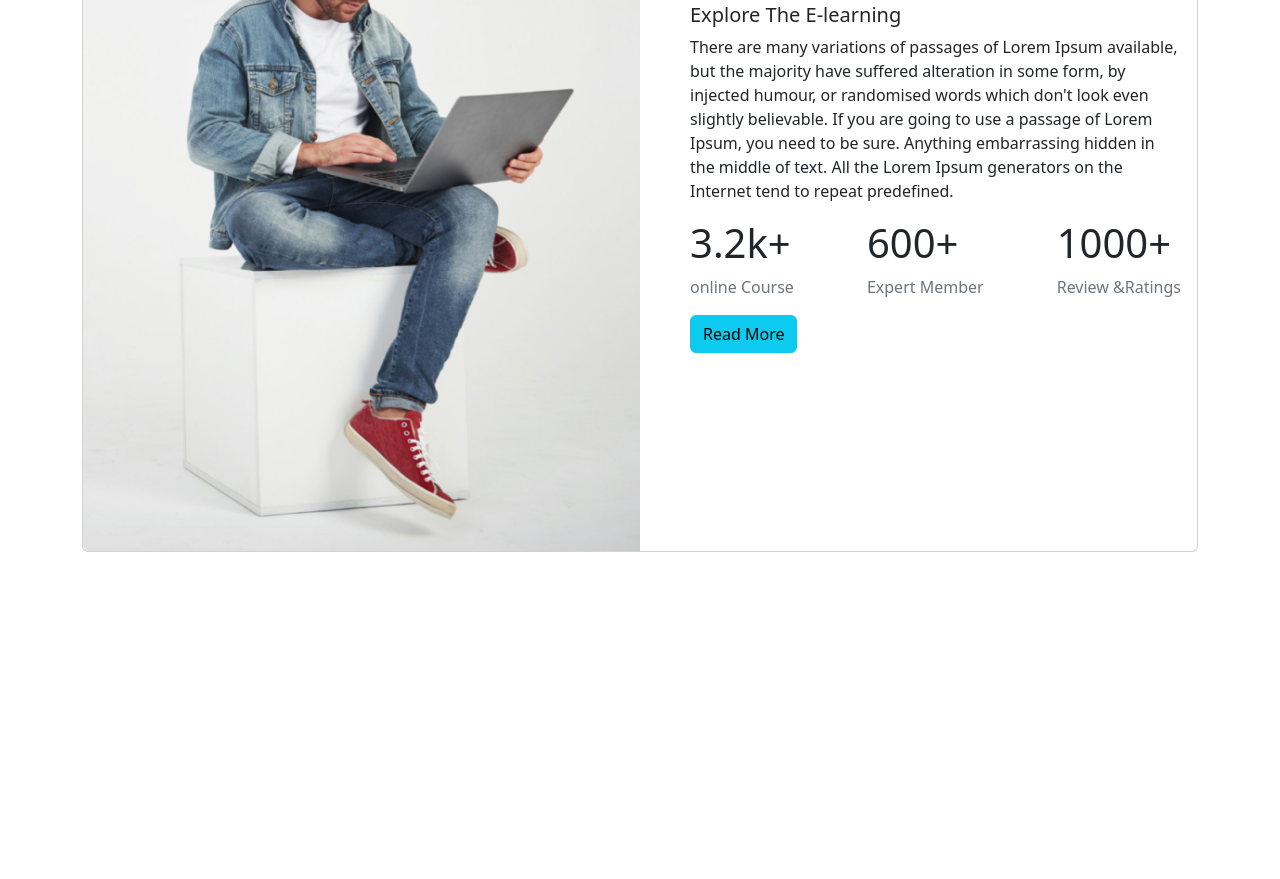
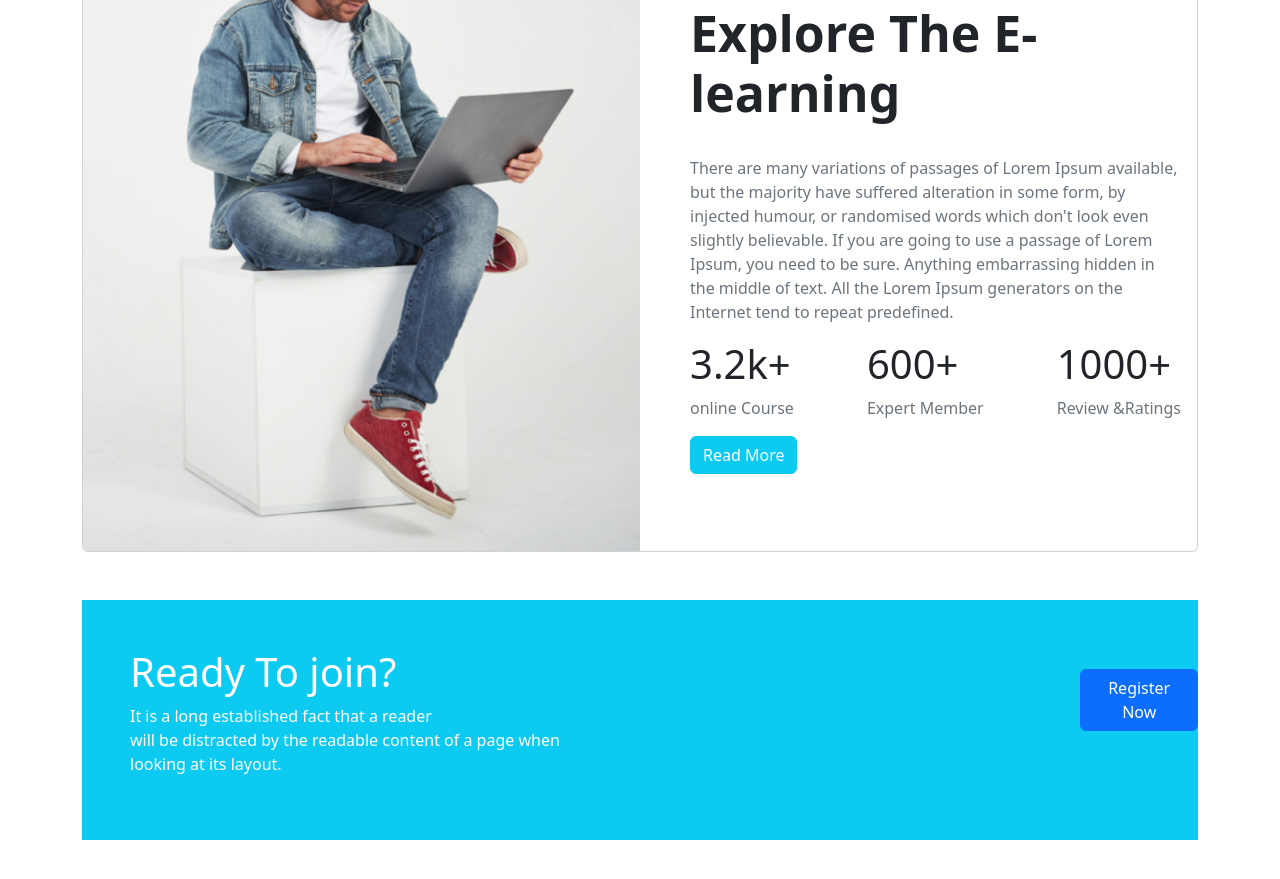
Before and after one commit to mukit4300/edtech-website-assignment, a plain HTML site: page index.html in a window 1280 px wide. Shown: the part 2092-2971 px from the top of the page. Before the commit the page ends 2660 px from the top, so only its background shows below. Drawn offline with nearby package versions, Linux system fonts and the light colour scheme.

Commit message:
modal addad

```diff
--- a/index.html
+++ b/index.html
@@ -6,7 +6,7 @@
     <title>Bootstrap demo</title>
     <!--bootstrap css link-->
     <link href="https://cdn.jsdelivr.net/npm/bootstrap@5.2.3/dist/css/bootstrap.min.css" rel="stylesheet" integrity="sha384-rbsA2VBKQhggwzxH7pPCaAqO46MgnOM80zW1RWuH61DGLwZJEdK2Kadq2F9CUG65" crossorigin="anonymous">
-    <link rel="stylesheet" href="style.css">
+    <link rel="stylesheet" href="styles.css">
   </head>
   <body>
     <!--header-->
@@ -191,20 +191,55 @@
           </div>
           <div class="col-md-6">
             <div class="card-body flex flex-column "style="padding-top:200px ;padding-left:50px">
-              <h5 class="card-title">Explore The E-learning</h5>
-              <p class="card-text">There are many variations of passages of Lorem Ipsum available, but the majority have suffered alteration in some form, by injected humour, or randomised words which don't look even slightly believable. If you are going to use a passage of Lorem Ipsum, you need to be sure.
+              <h5 class=" maine card-title fw-bolder ">Explore The E-learning</h5>
+              <p class="card-text text-muted">There are many variations of passages of Lorem Ipsum available, but the majority have suffered alteration in some form, by injected humour, or randomised words which don't look even slightly believable. If you are going to use a passage of Lorem Ipsum, you need to be sure.
                 Anything embarrassing hidden in the middle of text. All the Lorem Ipsum generators on the Internet tend to repeat predefined.
-                <div class="d-flex justify-content-between">
+                <div class="d-flex justify-content-between mt-5cfw-bolder">
                   <div class="point"><h1>3.2k+</h1>
                   <p class="text-muted">online Course</p></div>
                   <div class="point"><h1>600+</h1><p class="text-muted">Expert Member</p></div>
                   <div class="point"><h1>1000+</h1><p class="text-muted">Review &Ratings</p></div>
                 </div>
-                <button class="btn btn-info">Read More</button>
+                <button class="btn btn-info text-white">Read More</button>
             </div>
           </div>
         </div>
       </div>
+      </div>
+      <!--ready to join /modal-->
+      <div class="bg-info h-50 d-flex mt-5 mb-5">
+       <div class="w-50 p-5">
+        <h1 class="text-white">Ready To join?</h1>
+        <p class="text-white">It is a long established fact that a reader<br> will be distracted by the readable content of a page when looking at its layout.</p>
+       </div>
+       <div class="d-flex align-items-end justify-content-end flex-column pb-5 ps-5 mb-3">
+        <div class="regbtn">
+          <!-- Button trigger modal -->
+<button type="button" class="btn btn-primary" data-bs-toggle="modal" data-bs-target="#exampleModal">
+  Register Now
+</button>
+</div>
+<!-- Modal -->
+<div class="modal fade" id="exampleModal" tabindex="-1" aria-labelledby="exampleModalLabel" aria-hidden="true">
+  <div class="modal-dialog">
+    <div class="modal-content">
+      <div class="modal-header">
+        <h1 class="modal-title fs-5" id="exampleModalLabel">Alert!!!</h1>
+        <button type="button" class="btn-close" data-bs-dismiss="modal" aria-label="Close"></button>
+      </div>
+      <div class="modal-body">
+        You may lose your Unsaved data ,if you leave the page!
+      </div>
+      <div class="modal-footer">
+        <button type="button" class="btn btn-secondary" data-bs-dismiss="modal">Close</button>
+        <button type="button" class="btn btn-primary">Save changes</button>
+      </div>
+    </div>
+  </div>
+</div>
+        </div>
+
+
       </div>
     </main>
 
--- a/styles.css
+++ b/styles.css
@@ -1,4 +1,9 @@
 
-  .container img {
-    filter: brightness(5%);
+  .regbtn{
+    padding-left: 400px;
+    padding-bottom: 45px;
   }
+  .maine{
+    font-size: 50px;
+    padding-bottom: 25px;
+  }
```
